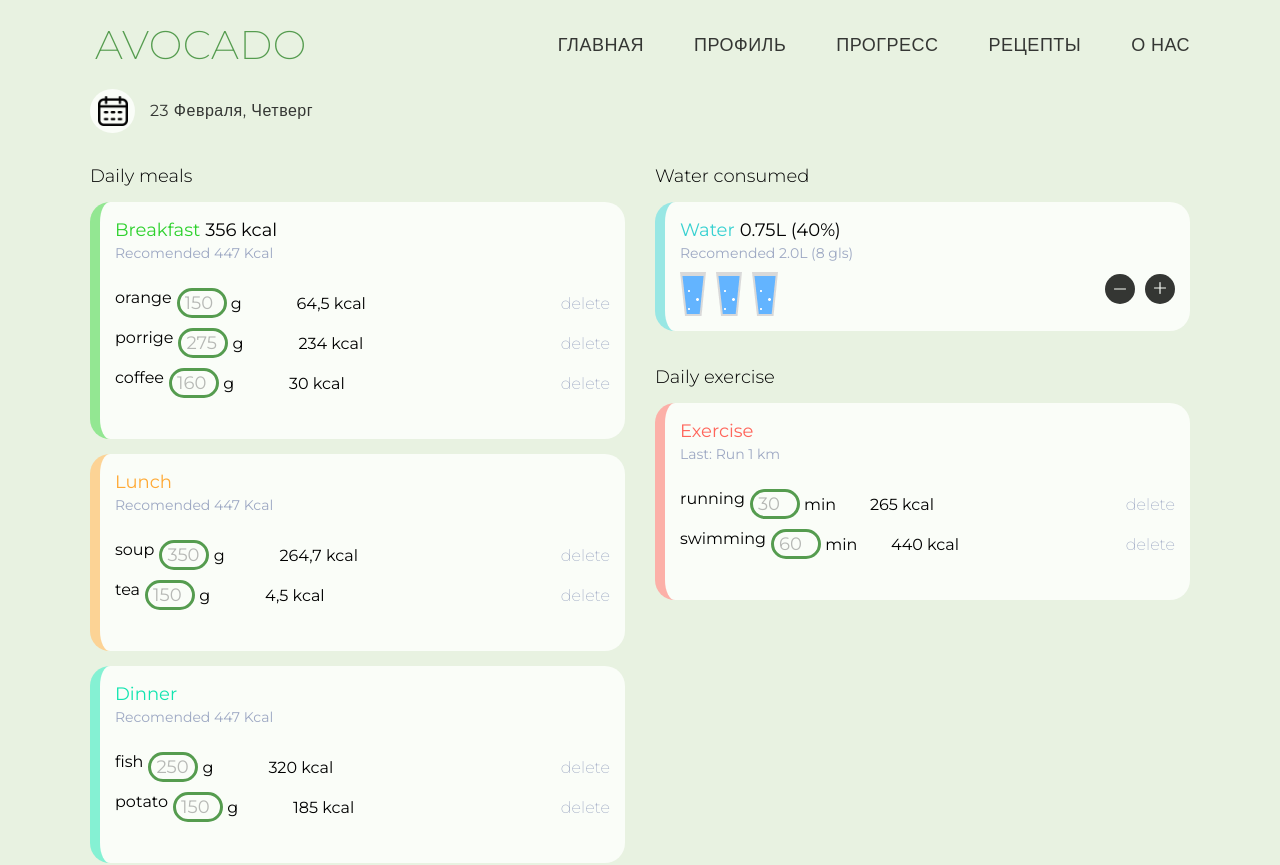
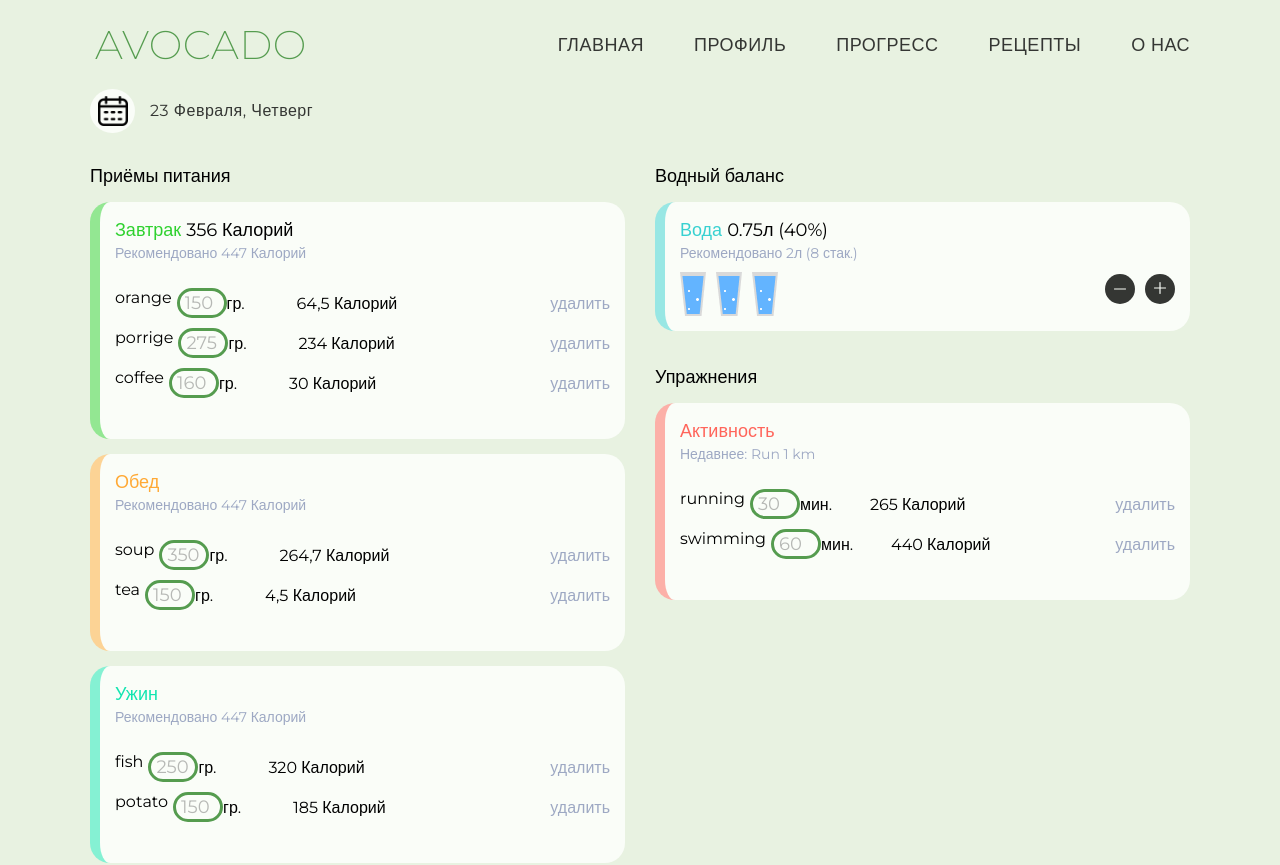
Before and after one commit to mitjasha/avocado, a React (Create React App) app: page /edit-event in a window 1280 px wide. Shown: the top 865 px of the page. Built offline with nearby package versions, Linux system fonts and the light colour scheme.

Commit message:
add translate edit event

```diff
--- a/src/components/DailyEventEditData/DailyEventEditData.tsx
+++ b/src/components/DailyEventEditData/DailyEventEditData.tsx
@@ -1,4 +1,5 @@
 import React from "react";
+import { useTranslation } from "react-i18next";
 import RegInput from "../Inputs/BaseInput/BaseInput";
 import "./DailyEventEditData.scss";
 
@@ -8,6 +9,7 @@ export interface DailyEventData {
 }
 
 const DailyEventEditData: React.FC<DailyEventData> = ({ type, data }) => {
+  const { t } = useTranslation();
   return (
     <ul className="container__info__ul">
       {data.map((item, index) => (
@@ -21,12 +23,14 @@ const DailyEventEditData: React.FC<DailyEventData> = ({ type, data }) => {
                   placeholder={item[1]}
                   className="info__input"
                 />
-                <span>{type === "meal" ? " g" : " min"}</span>
+                <span>{type === "meal" ? t("g") : t("min")}</span>
               </div>
             </div>
-            <span className="info__name">{item[2]} kcal</span>
+            <span className="info__name">
+              {item[2]} {t("main_kcal")}
+            </span>
           </div>
-          <span className="info__delete">delete</span>
+          <span className="info__delete">{t("edit_event_delete")}</span>
         </li>
       ))}
     </ul>
--- a/src/i18n/translation/english.json
+++ b/src/i18n/translation/english.json
@@ -88,5 +88,8 @@
   "nav_menu_3": "progress",
   "nav_menu_4": "recipes",
   "nav_menu_5": "about",
-  "footer_text": "Creators"
+  "footer_text": "Creators",
+  "edit_event_delete": "delete",
+  "g": "g",
+  "min": "min"
 }
--- a/src/i18n/translation/russian.json
+++ b/src/i18n/translation/russian.json
@@ -88,5 +88,8 @@
   "nav_menu_3": "прогресс",
   "nav_menu_4": "рецепты",
   "nav_menu_5": "о нас",
-  "footer_text": "Разработчики"
+  "footer_text": "Разработчики",
+  "edit_event_delete": "удалить",
+  "g": "гр.",
+  "min": "мин."
 }
--- a/src/pages/EditEventsScreen/EditEventScreen.tsx
+++ b/src/pages/EditEventsScreen/EditEventScreen.tsx
@@ -1,4 +1,5 @@
 import React from "react";
+import { useTranslation } from "react-i18next";
 import PlusMinusButton from "../../components/Buttons/PlusMinusButton/PlusMinusButton";
 import minus from "../../assets/svg/minus-light.svg";
 import plus from "../../assets/svg/plus-light.svg";
@@ -9,6 +10,7 @@ import "../MainScreen/MainScreen.scss";
 import "../../index.scss";
 
 const EditEventScreen = () => {
+  const { t } = useTranslation();
   const getWaterConsumed = () => {
     const content = [];
     const litreConsumed = 0.75; // будем получать эти данные из бд
@@ -59,48 +61,50 @@ const EditEventScreen = () => {
       <div className="container">
         <div className="daily-events">
           <div className="daily-events__meals">
-            <h1 className="daily-events__title">Daily meals</h1>
+            <h1 className="daily-events__title">{t("main_daily_meals")}</h1>
             <DailyEventEditWrapper
-              title="Breakfast"
-              recommended="Recomended 447 Kcal"
-              quantity="356 kcal"
+              title={t("main_breakfast")}
+              recommended={`${t("main_recommended")} 447 ${t("main_kcal")}`}
+              quantity={`356 ${t("main_kcal")}`}
               content={<DailyEventEditData type="meal" data={breakfast} />}
               className="daily-events__item daily-events__item_breakfast"
             />
             <DailyEventEditWrapper
-              title="Lunch"
-              recommended="Recomended 447 Kcal"
+              title={t("main_lunch")}
+              recommended={`${t("main_recommended")} 447 ${t("main_kcal")}`}
               className="daily-events__item daily-events__item_lunch"
               content={<DailyEventEditData type="meal" data={lunch} />}
             />
             <DailyEventEditWrapper
-              title="Dinner"
-              recommended="Recomended 447 Kcal"
+              title={t("main_dinner")}
+              recommended={`${t("main_recommended")} 447 ${t("main_kcal")}`}
               className="daily-events__item daily-events__item_dinner"
               content={<DailyEventEditData type="meal" data={dinner} />}
             />
             <DailyEventEditWrapper
-              title="Snack"
-              recommended="Recomended 447 Kcal"
+              title={t("main_snack")}
+              recommended={`${t("main_recommended")} 447 ${t("main_kcal")}`}
               className="daily-events__item daily-events__item_snack"
               content={<DailyEventEditData type="meal" data={snaks} />}
             />
           </div>
           <div className="daily-events__water">
-            <h3 className="daily-events__title">Water consumed</h3>
+            <h3 className="daily-events__title">{t("main_water_consumed")}</h3>
             <DailyEventEditWrapper
-              title="Water"
-              quantity="0.75L (40%)"
-              recommended="Recomended 2.0L (8 gls)"
+              title={t("main_water")}
+              quantity={`0.75${t("main_liter")} (40%)`}
+              recommended={`${t("main_recommended")} 2${t("main_liter")} (8 ${t(
+                "main_glasses",
+              )})`}
               className="daily-events__item daily-events__item_water"
               content={getWaterConsumed()}
             />
           </div>
           <div className="daily-events__exercise">
-            <h3 className="daily-events__title">Daily exercise</h3>
+            <h3 className="daily-events__title">{t("main_daily_exercise")}</h3>
             <DailyEventEditWrapper
-              title="Exercise"
-              recommended="Last: Run 1 km"
+              title={t("main_activity")}
+              recommended={`${t("main_last_activity")}: Run 1 km`}
               className="daily-events__item daily-events__item_exercise"
               content={<DailyEventEditData type="activity" data={activities} />}
             />
@@ -108,7 +112,7 @@ const EditEventScreen = () => {
         </div>
       </div>
       <ButtonTemplate className="event__changes__btn">
-        Save changes
+        {t("edit_profile_save")}
       </ButtonTemplate>
     </div>
   );
--- a/src/pages/MainScreen/MainScreen.tsx
+++ b/src/pages/MainScreen/MainScreen.tsx
@@ -212,7 +212,9 @@ const MainScreen: React.FC = () => {
                 />
               </div>
               <div className="chart-info">
-                <p className="chart-data-num nutrients-num">{eatenCarbs}g</p>
+                <p className="chart-data-num nutrients-num">
+                  {eatenCarbs} {t("g")}
+                </p>
                 <h5 className="chart-data-title">{t("main_carbs")}</h5>
               </div>
             </div>
@@ -227,7 +229,9 @@ const MainScreen: React.FC = () => {
                 />
               </div>
               <div className="chart-info">
-                <p className="chart-data-num nutrients-num">{eatenFats}g</p>
+                <p className="chart-data-num nutrients-num">
+                  {eatenFats} {t("g")}
+                </p>
                 <h5 className="chart-data-title">{t("main_fats")}</h5>
               </div>
             </div>
@@ -242,7 +246,9 @@ const MainScreen: React.FC = () => {
                 />
               </div>
               <div className="chart-info">
-                <p className="chart-data-num nutrients-num">{eatenProtein}g</p>
+                <p className="chart-data-num nutrients-num">
+                  {eatenProtein} {t("g")}
+                </p>
                 <h5 className="chart-data-title">{t("main_proteins")}</h5>
               </div>
             </div>
```
